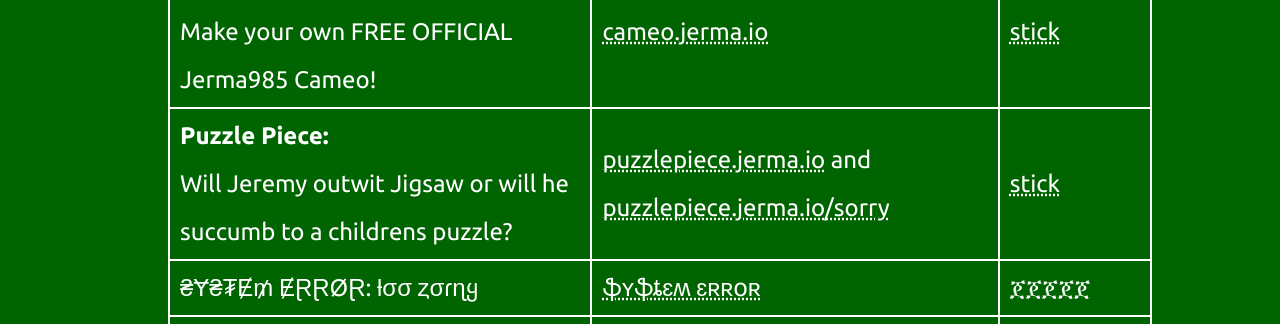
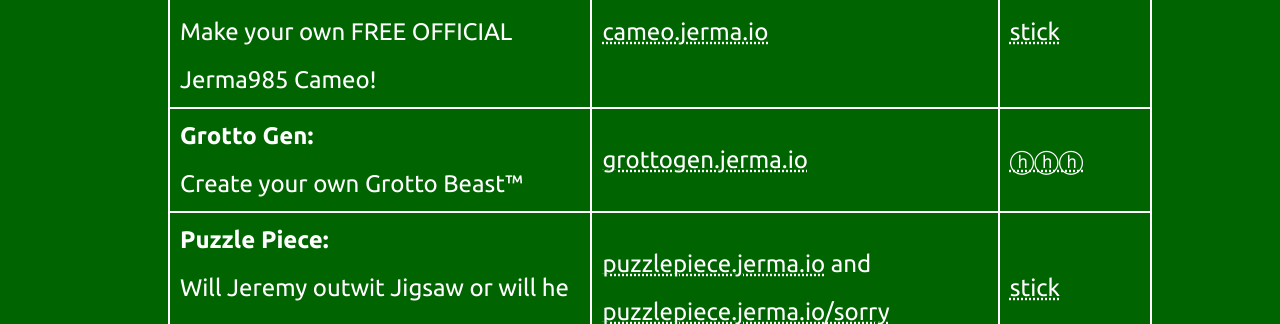
Before and after one commit to JermaSites/homepage, a plain HTML site: page index.html in a window 1280 px wide. Shown: the part 1949-2273 px from the top of the page. Drawn offline with Linux system fonts and the light colour scheme.

Commit message:
add grotto gen

```diff
--- a/index.html
+++ b/index.html
@@ -113,6 +113,13 @@
 									<td><a href="https://twitter.com/stick_twt">stick</a></td>
 								</tr>
 								<tr>
+									<td><b>Grotto Gen:</b>
+										<br>Create your own Grotto Beast&trade;
+									</td>
+									<td><a href="https://grottogen.jerma.io">grottogen.jerma.io</a></td>
+									<td><a href="https://github.com/aechaechaech">ⓗⓗⓗ</a></td>
+								</tr>
+								<tr>
 									<td><b>Puzzle Piece:</b>
 										<br>Will Jeremy outwit Jigsaw or will he succumb to a childrens puzzle?
 									</td>
```
Also changed, not shown: 1 other file.
